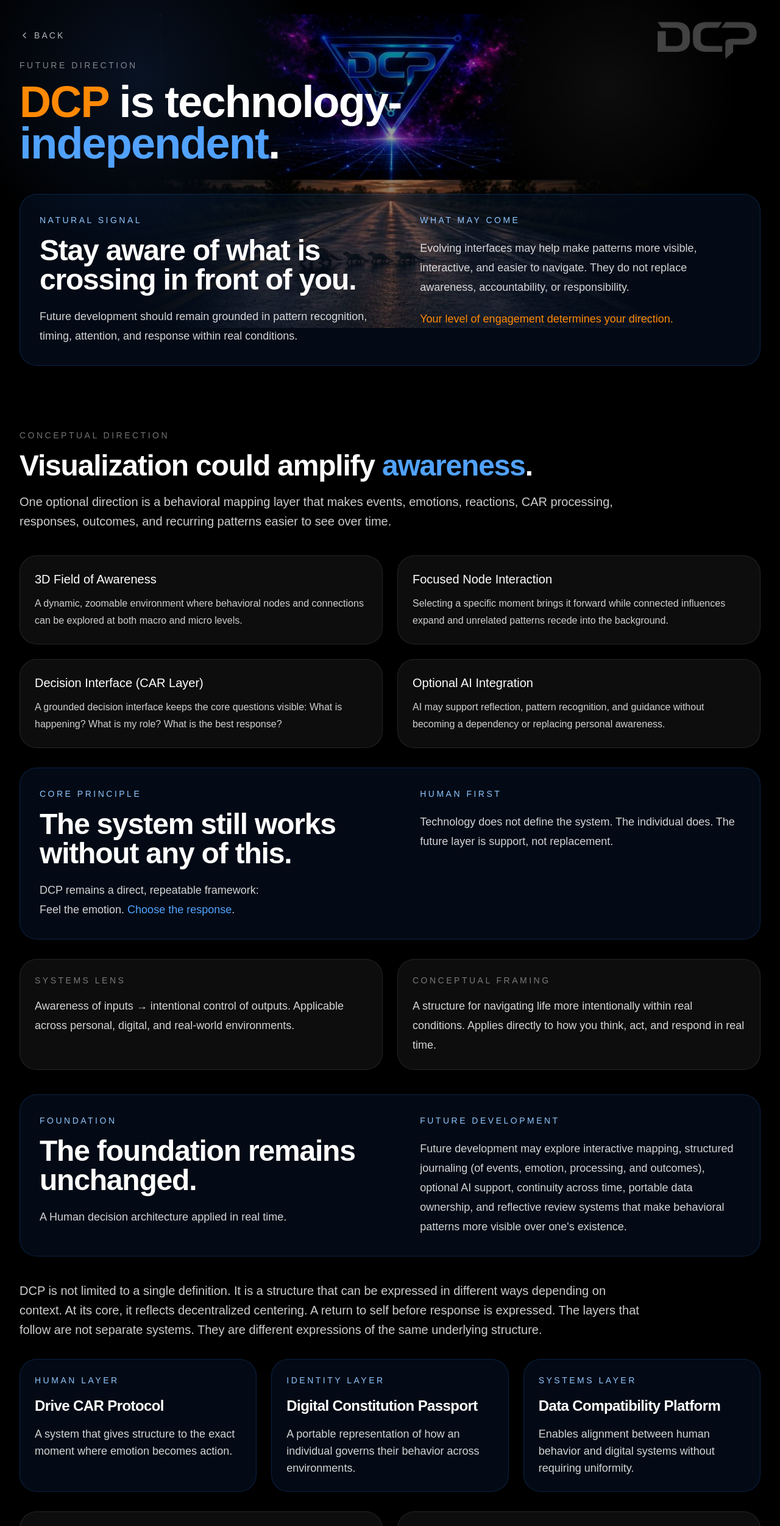
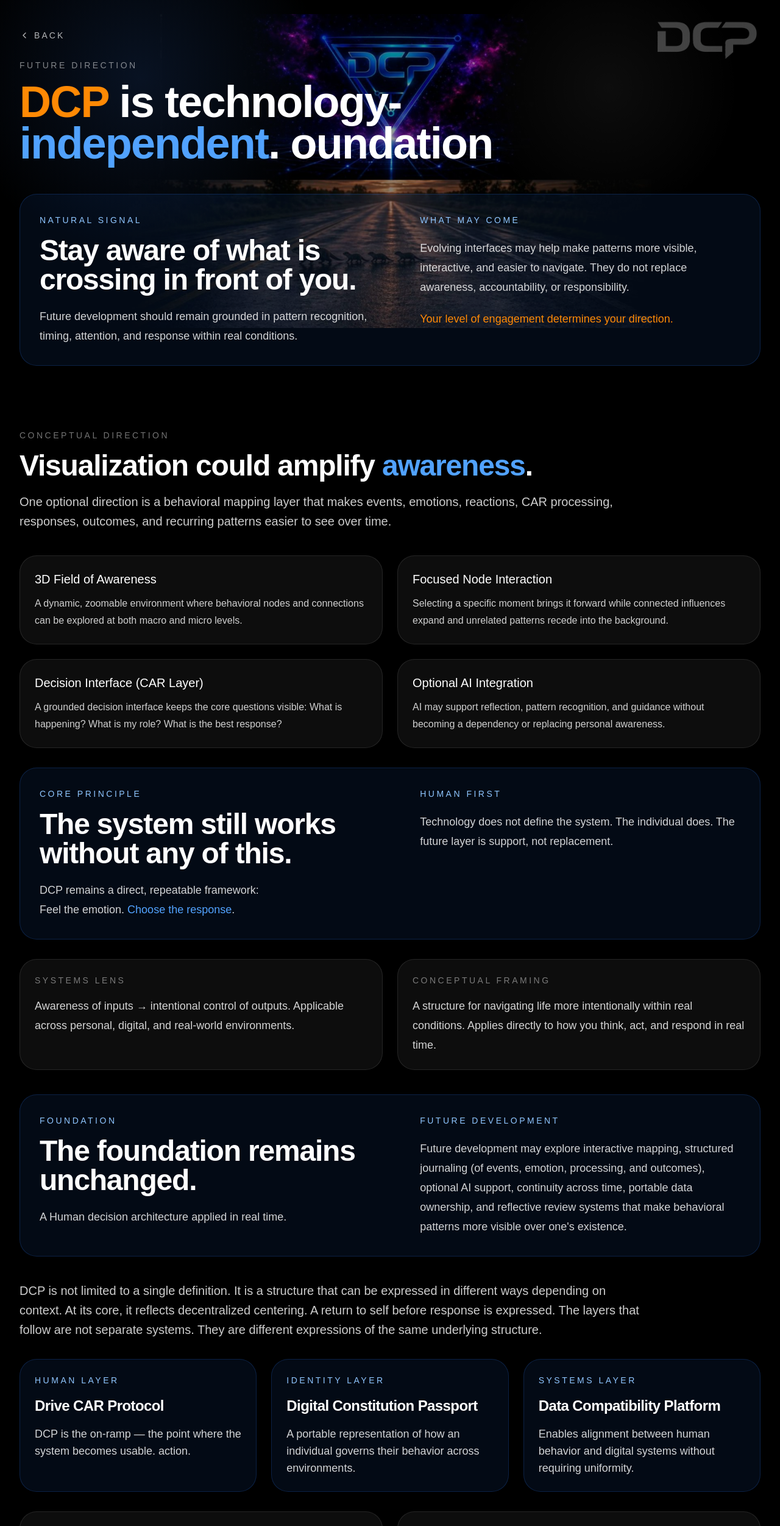
Before and after one commit to drivecarprotocol-ops/dcp-site, a Next.js app: page /future in a window 1280 px wide. Shown: the top 2503 px of the page at 61% size. Built offline with nearby package versions, Linux system fonts and the light colour scheme.

Commit message:
i's & t's

```diff
--- a/app/future/page.js
+++ b/app/future/page.js
@@ -128,7 +128,8 @@ export default function FuturePage() {
               <h1 className="mt-4 text-5xl font-semibold leading-[0.95] tracking-tight sm:text-6xl lg:text-7xl">
                 <span className="text-orange-400">DCP</span> is technology-
                 <span className="text-blue-400">independent</span>.
-              </h1>
+           oundation
+   </h1>
             </div>
 
             <div className="h-[5vh] sm:h-[6vh]" />
@@ -315,7 +316,7 @@ At its core, it reflects decentralized centering. A return to self before respon
       </h3>
 
       <p className="mt-4 text-lg leading-7 text-white/[0.82]">
-        A system that gives structure to the exact moment where emotion becomes
+        DCP is the on-ramp — the point where the system becomes usable.
         action.
       </p>
     </div>
```
